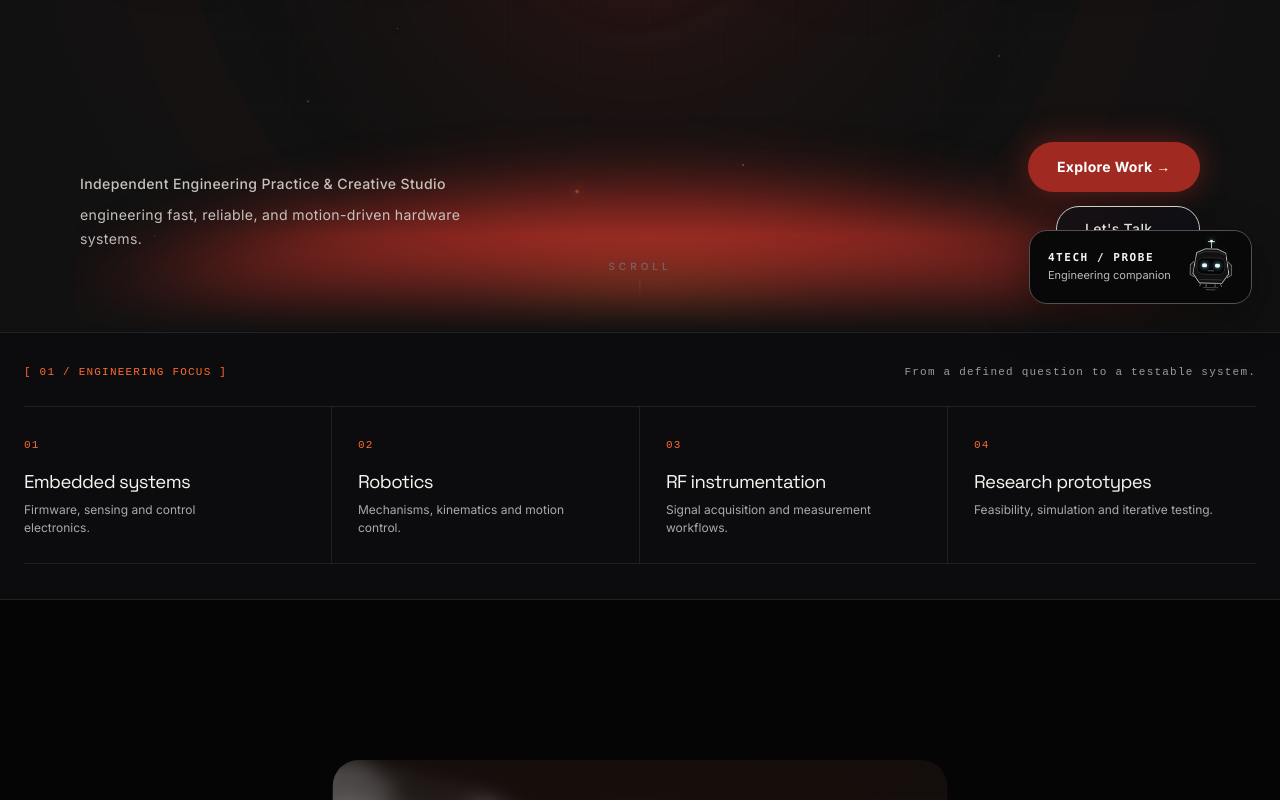
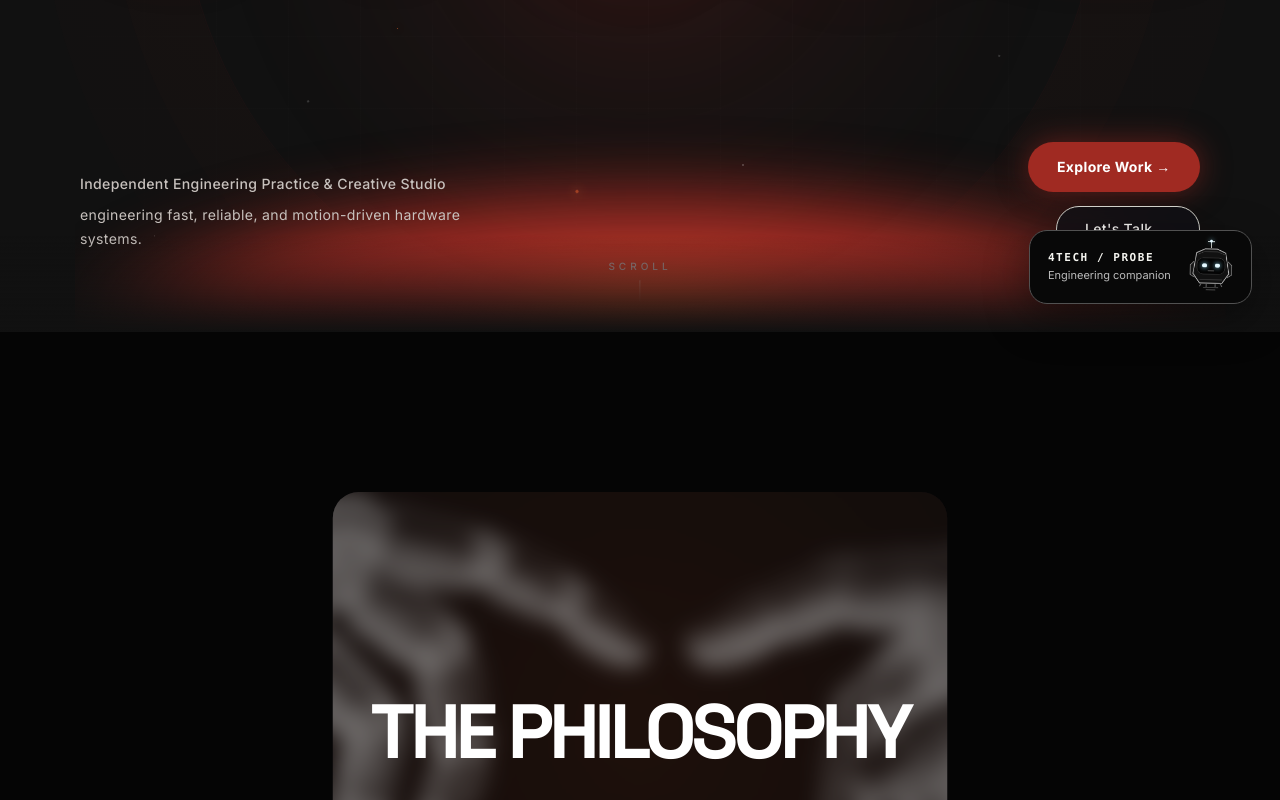
Before and after one commit to 4techno/4tech-website, a Next.js app: page / in a window 1280 px wide. Shown: the part 468-1268 px from the top of the page. Built offline with nearby package versions, Linux system fonts and the light colour scheme; no server answers.

Commit message:
fix(home): remove engineering focus disciplines strip

```diff
--- a/components/editorial/editorial-home.tsx
+++ b/components/editorial/editorial-home.tsx
@@ -3,7 +3,6 @@ import { ServiceIcon } from './editorial-art';
 import TeamOverview from '@/components/team/team-overview';
 import AiHomeSection from '@/components/ai/ai-home-section';
 import DeliveryRoadmap from './delivery-roadmap';
-import StudioMetricsStrip from './studio-metrics';
 import HeroSection from '@/components/jm/hero-section';
 import ScrollExpandSection from '@/components/jm/scroll-expand';
 import IsometricPortfolio from '@/components/jm/isometric-portfolio';
@@ -26,7 +25,6 @@ export default function EditorialHome() {
     <main id="main" className="jm-home">
       <LoadingScreen />
       <HeroSection />
-      <StudioMetricsStrip />
       <ScrollExpandSection />
       <IsometricPortfolio />
       <SelectedProjects />
--- a/components/editorial/studio-metrics.module.css
+++ /dev/null
@@ -1,73 +0,0 @@
-.strip {
-  background: #0c0c0f;
-  border-block: 1px solid #ffffff17;
-  color: #ededed;
-  padding: 31px max(24px, calc((100vw - 1320px) / 2)) 35px;
-}
-
-.header {
-  display: flex;
-  justify-content: space-between;
-  gap: 24px;
-  align-items: baseline;
-  margin-bottom: 25px;
-}
-
-.kicker,
-.note,
-.number {
-  font-family: var(--font-mono);
-  font-size: 11px;
-  line-height: 1.5;
-  letter-spacing: .11em;
-}
-
-.kicker { color: #fc6b2f; }
-.note { color: #9999a0; }
-
-.grid {
-  display: grid;
-  grid-template-columns: repeat(4, minmax(0, 1fr));
-  border-top: 1px solid #ffffff16;
-  border-bottom: 1px solid #ffffff16;
-}
-
-.card {
-  padding: 23px 26px 25px;
-  border-right: 1px solid #ffffff16;
-  min-width: 0;
-}
-.card:first-child { padding-left: 0; }
-.card:last-child { border-right: 0; }
-.number { color: #fc6b2f; }
-.card h2 {
-  font-family: var(--font-display);
-  font-size: clamp(17px, 1.45vw, 23px);
-  letter-spacing: -.035em;
-  line-height: 1.2;
-  margin: 17px 0 8px;
-  color: #f5f5f0;
-}
-.card p {
-  color: #a9a9af;
-  font-size: 12px;
-  line-height: 1.55;
-  max-width: 240px;
-}
-
-@media (max-width: 850px) {
-  .grid { grid-template-columns: repeat(2, minmax(0, 1fr)); }
-  .card:nth-child(2) { border-right: 0; }
-  .card:nth-child(-n+2) { border-bottom: 1px solid #ffffff16; }
-  .card:nth-child(3) { padding-left: 0; }
-}
-
-@media (max-width: 540px) {
-  .strip { padding: 26px 20px; }
-  .header { display: block; margin-bottom: 17px; }
-  .note { display: block; margin-top: 7px; font-size: 10px; }
-  .card { padding: 19px 14px; }
-  .card:first-child, .card:nth-child(3) { padding-left: 0; }
-  .card h2 { font-size: 16px; margin: 12px 0 6px; }
-  .card p { font-size: 11px; }
-}
--- a/components/editorial/studio-metrics.tsx
+++ /dev/null
@@ -1,28 +0,0 @@
-import styles from './studio-metrics.module.css';
-
-const disciplines = [
-  { number: '01', name: 'Embedded systems', detail: 'Firmware, sensing and control electronics.' },
-  { number: '02', name: 'Robotics', detail: 'Mechanisms, kinematics and motion control.' },
-  { number: '03', name: 'RF instrumentation', detail: 'Signal acquisition and measurement workflows.' },
-  { number: '04', name: 'Research prototypes', detail: 'Feasibility, simulation and iterative testing.' },
-] as const;
-
-export default function StudioMetricsStrip() {
-  return (
-    <section className={styles.strip} aria-label="4TECH engineering disciplines">
-      <div className={styles.header}>
-        <span className={styles.kicker}>[ 01 / ENGINEERING FOCUS ]</span>
-        <span className={styles.note}>From a defined question to a testable system.</span>
-      </div>
-      <div className={styles.grid}>
-        {disciplines.map((item) => (
-          <div key={item.number} className={styles.card}>
-            <span className={styles.number}>{item.number}</span>
-            <h2>{item.name}</h2>
-            <p>{item.detail}</p>
-          </div>
-        ))}
-      </div>
-    </section>
-  );
-}
```
